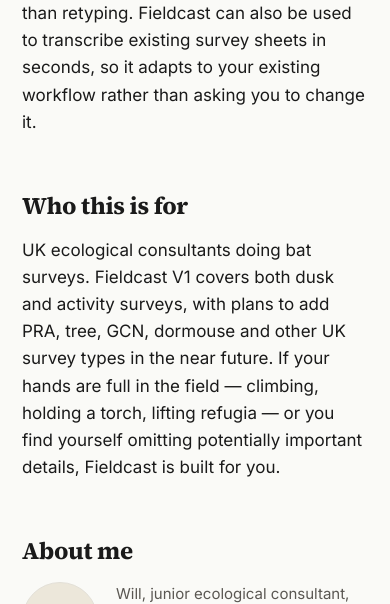
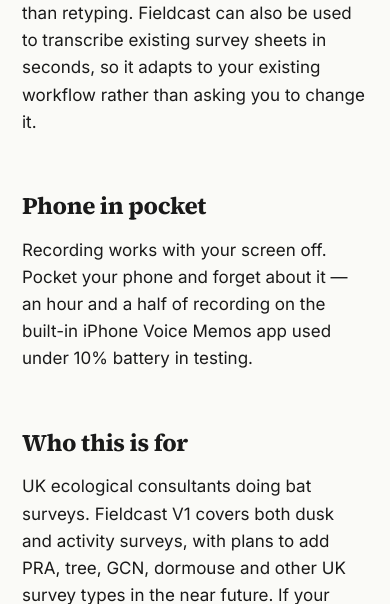
Before and after one commit to willts1209/AEYMAIN, a Flask app: page / in a window 390 px wide. Shown: the part 3150-3754 px from the top of the page. Run offline with Flask 3, Linux system fonts and the light colour scheme.

Commit message:
Add 'Phone in pocket' section: screen-off recording, battery data point
Addresses an unspoken field worker concern (battery anxiety, having to
look at the phone). Concrete data: under 10% battery used over 1h30 of
recording on the built-in iPhone Voice Memos app. Sits between 'Works
with paper too' and 'Who this is for' so the practical reassurances
cluster together.

Co-Authored-By: Claude Opus 4.7 <noreply@anthropic.com>

```diff
--- a/templates/landing.html
+++ b/templates/landing.html
@@ -381,6 +381,12 @@
     If you'd rather write in the field, dictate your notes once you're back at the desk. Transcription of an hour of audio takes just under four minutes — almost always faster than retyping. Fieldcast can also be used to transcribe existing survey sheets in seconds, so it adapts to your existing workflow rather than asking you to change it.
   </p>
 
+  <h2>Phone in pocket</h2>
+
+  <p>
+    Recording works with your screen off. Pocket your phone and forget about it — an hour and a half of recording on the built-in iPhone Voice Memos app used under 10% battery in testing.
+  </p>
+
   <h2>Who this is for</h2>
 
   <p>
```
